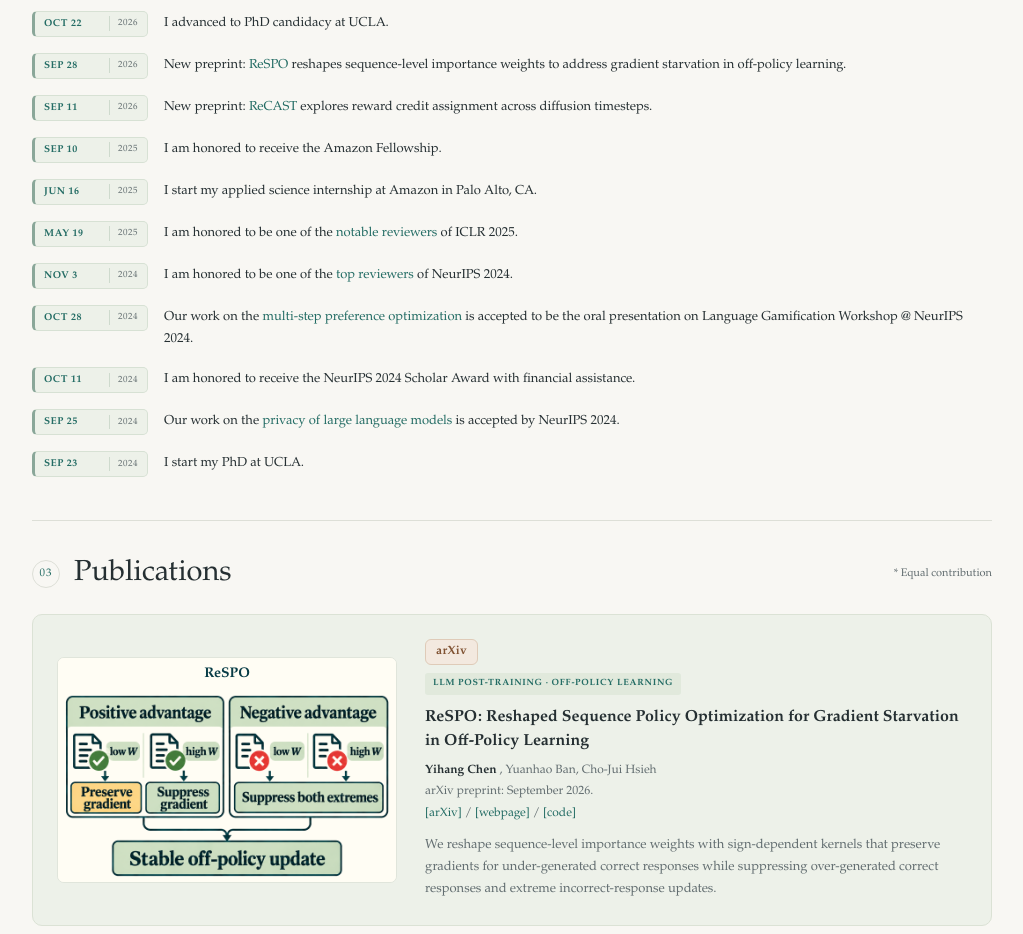
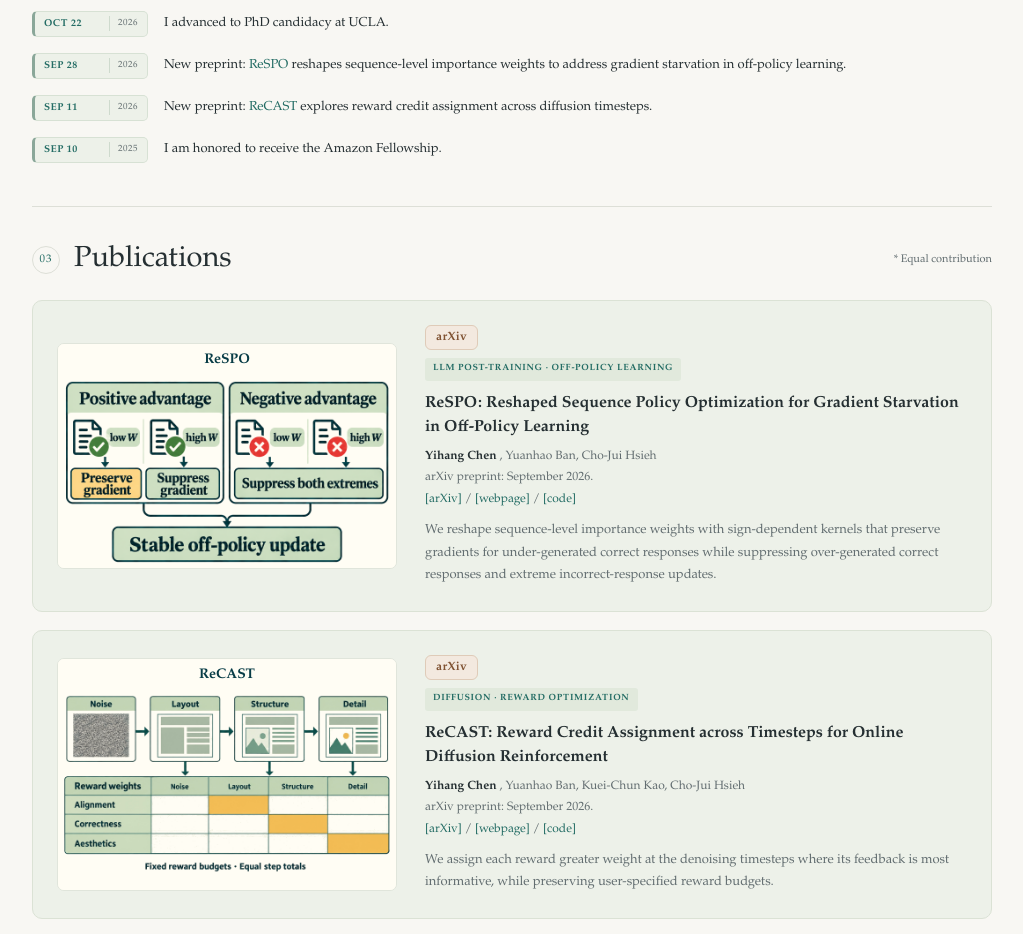
Before and after one commit to yhangchen/yhangchen.github.io, a plain HTML site: page index.html in a window 1280 px wide. Shown: the part 863-1797 px from the top of the page, without its empty margins (128-1151 px from the left). Drawn offline with Linux system fonts and the light colour scheme.

Commit message:
Remove seven older news entries

```diff
--- a/index.html
+++ b/index.html
@@ -228,113 +228,6 @@
       </time>
       <div class="news-copy">
        I am honored to receive the Amazon Fellowship.
-      </div>
-     </li>
-     <li>
-      <time class="news-date" datetime="2025-06-16">
-       <span>
-        Jun 16
-       </span>
-       <span class="news-year">
-        2025
-       </span>
-      </time>
-      <div class="news-copy">
-       I start my applied science internship at Amazon in Palo Alto, CA.
-      </div>
-     </li>
-     <li>
-      <time class="news-date" datetime="2025-05-19">
-       <span>
-        May 19
-       </span>
-       <span class="news-year">
-        2025
-       </span>
-      </time>
-      <div class="news-copy">
-       I am honored to be one of the
-       <a href="https://iclr.cc/Conferences/2025/Reviewers">
-        notable reviewers
-       </a>
-       of ICLR 2025.
-      </div>
-     </li>
-     <li>
-      <time class="news-date" datetime="2024-11-03">
-       <span>
-        Nov 3
-       </span>
-       <span class="news-year">
-        2024
-       </span>
-      </time>
-      <div class="news-copy">
-       I am honored to be one of the
-       <a href="https://neurips.cc/Conferences/2024/ProgramCommittee#top-reviewers">
-        top reviewers
-       </a>
-       of NeurIPS 2024.
-      </div>
-     </li>
-     <li>
-      <time class="news-date" datetime="2024-10-28">
-       <span>
-        Oct 28
-       </span>
-       <span class="news-year">
-        2024
-       </span>
-      </time>
-      <div class="news-copy">
-       Our work on the
-       <a href="https://arxiv.org/abs/2502.12678">
-        multi-step preference optimization
-       </a>
-       is accepted to be the oral presentation on Language Gamification Workshop @ NeurIPS 2024.
-      </div>
-     </li>
-     <li>
-      <time class="news-date" datetime="2024-10-11">
-       <span>
-        Oct 11
-       </span>
-       <span class="news-year">
-        2024
-       </span>
-      </time>
-      <div class="news-copy">
-       I am honored to receive the NeurIPS 2024 Scholar Award with financial assistance.
-      </div>
-     </li>
-     <li>
-      <time class="news-date" datetime="2024-09-25">
-       <span>
-        Sep 25
-       </span>
-       <span class="news-year">
-        2024
-       </span>
-      </time>
-      <div class="news-copy">
-       Our work on the
-       <a href="http://arxiv.org/abs/2411.02902">
-        privacy of large language models
-       </a>
-       is accepted by NeurIPS 2024.
-      </div>
-     </li>
-     <li>
-      <time class="news-date" datetime="2024-09-23">
-       <span>
-        Sep 23
-       </span>
-       <span class="news-year">
-        2024
-       </span>
-      </time>
-      <div class="news-copy">
-       I start my PhD at UCLA.
       </div>
      </li>
     </ul>
```
